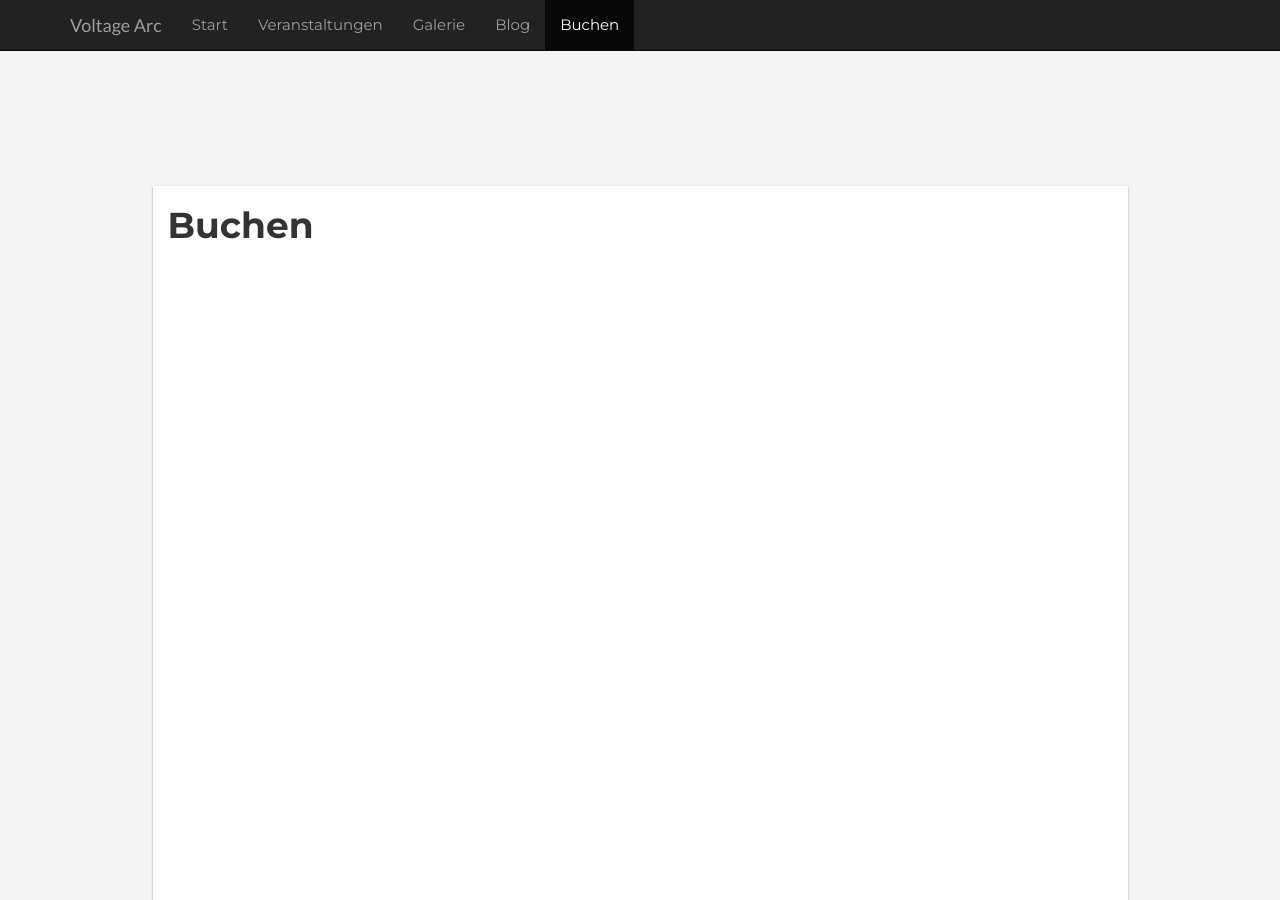
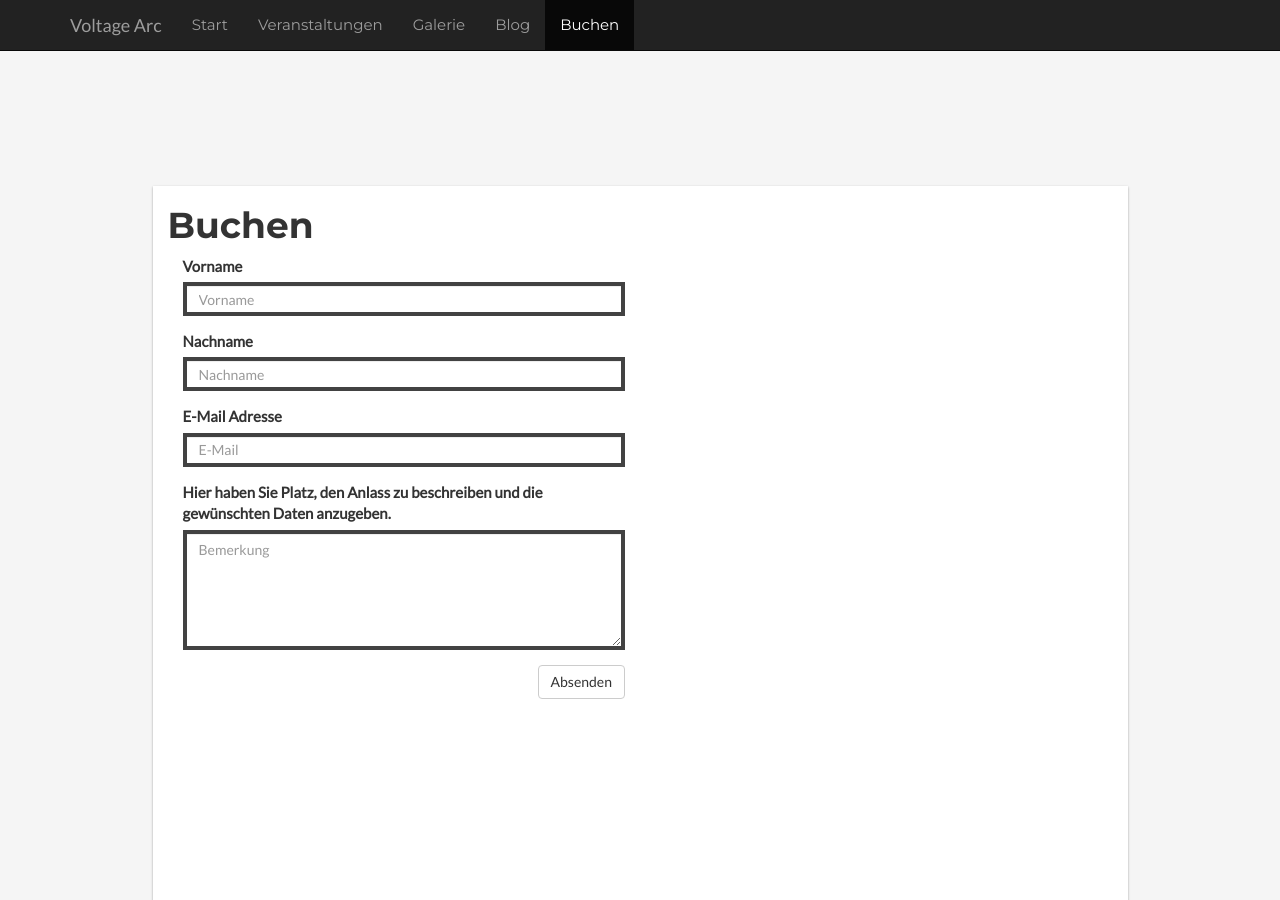
Before and after one commit to theCubix/va, a Jekyll site: the page built from engage.html, in a window 1280 px wide and 900 px high, scrolled down 264 px. Built offline with Jekyll 4.4.1, drawn with Linux system fonts in a browser that asks for light colours.

Commit message:
PHP Mail site created

```diff
--- a/_layouts/master.html
+++ b/_layouts/master.html
@@ -1,6 +1,25 @@
 ---
 ---
+{% if page.url == "/engage/index.html" %}
+<?php
+if(isset($_POST['submit'])){
+    $to = "timon.forrer@gmail.com";
+    $from = $_POST['email'];
+    $first_name = $_POST['first_name'];
+    $last_name = $_POST['last_name'];
+    $subject = "Neuer Buchungseingang für Voltage Arc";
+    $subject2 = "Kopie Ihrer Buchung von Voltage Arc";
+    $message = $first_name . " " . $last_name . " schrieb folgendes:" . "\n\n" . $_POST['message'];
+    $message2 = "Hier ist eine Kopie Ihrer Mail " . $first_name . "\n\n" . $_POST['message'];
 
+    $headers = "From:" . $from;
+    $headers2 = "From:" . $to;
+    mail($to,$subject,$message,$headers);
+    mail($from,$subject2,$message2,$headers2); // sends a copy of the message to the sender
+    echo "Mail versendet. Danke Herr/Frau" . $last_name . ", wir werden Sie zeitnah kontaktieren.";
+    }
+?>
+{% endif %}
 <!DOCTYPE HTML>
 <html>
     <head>
--- a/css/custom.css
+++ b/css/custom.css
@@ -293,6 +293,11 @@ video#bgvid {
     }
 }
 
+/* --- Form Engage --- */
+.form-control {
+    border-radius: 0;
+    border: 4px solid #424242;
+}
 
 /* --- Gallery ---*/
 
@@ -341,12 +346,11 @@ video#bgvid {
 }
 
 
-
-
-
-
-
-/* --- Swipebox --- */
+/*
+----------------
+--- Swipebox ---
+----------------
+*/
 
 /*! Swipebox v1.3.0 | Constantin Saguin csag.co | MIT License | github.com/brutaldesign/swipebox */
 html.swipebox-html.swipebox-touch {
--- a/engage.html
+++ b/engage.html
@@ -5,3 +5,24 @@ layout: default
 background_image: "/uploads/drums.jpg"
 background_image_caption: ''
 ---
+ <div class="col-lg-6 col-md-6 col-sm-12 col-xs-12">
+    <form action="" method="post">
+        <div class="form-group">
+            <label>Vorname</label>
+            <input type="text" class="form-control" name="first_name" placeholder="Vorname">
+        </div>
+        <div class="form-group">
+            <label>Nachname</label>
+            <input type="text" class="form-control" name="last_name" placeholder="Nachname">
+        </div>
+        <div class="form-group">
+            <label>E-Mail Adresse</label>
+            <input type="text" class="form-control" name="email" placeholder="E-Mail">
+        </div>
+        <div class="form-group">
+            <label>Hier haben Sie Platz, den Anlass zu beschreiben und die gewünschten Daten anzugeben.</label>
+            <textarea rows="5" class="form-control" name="message" cols="30" placeholder="Bemerkung"></textarea>
+        </div>
+        <input type="submit" name="submit" value="Absenden" class="btn btn-default pull-right">
+    </form>
+</div>
--- /dev/null
+++ b/todo.txt
@@ -0,0 +1 @@
+Change permalink of 'engage' to /engage/index.php and update the navigation accordingly --> Form with Mail won't work otherwise!
```
Also changed, not shown: 10 other files.
